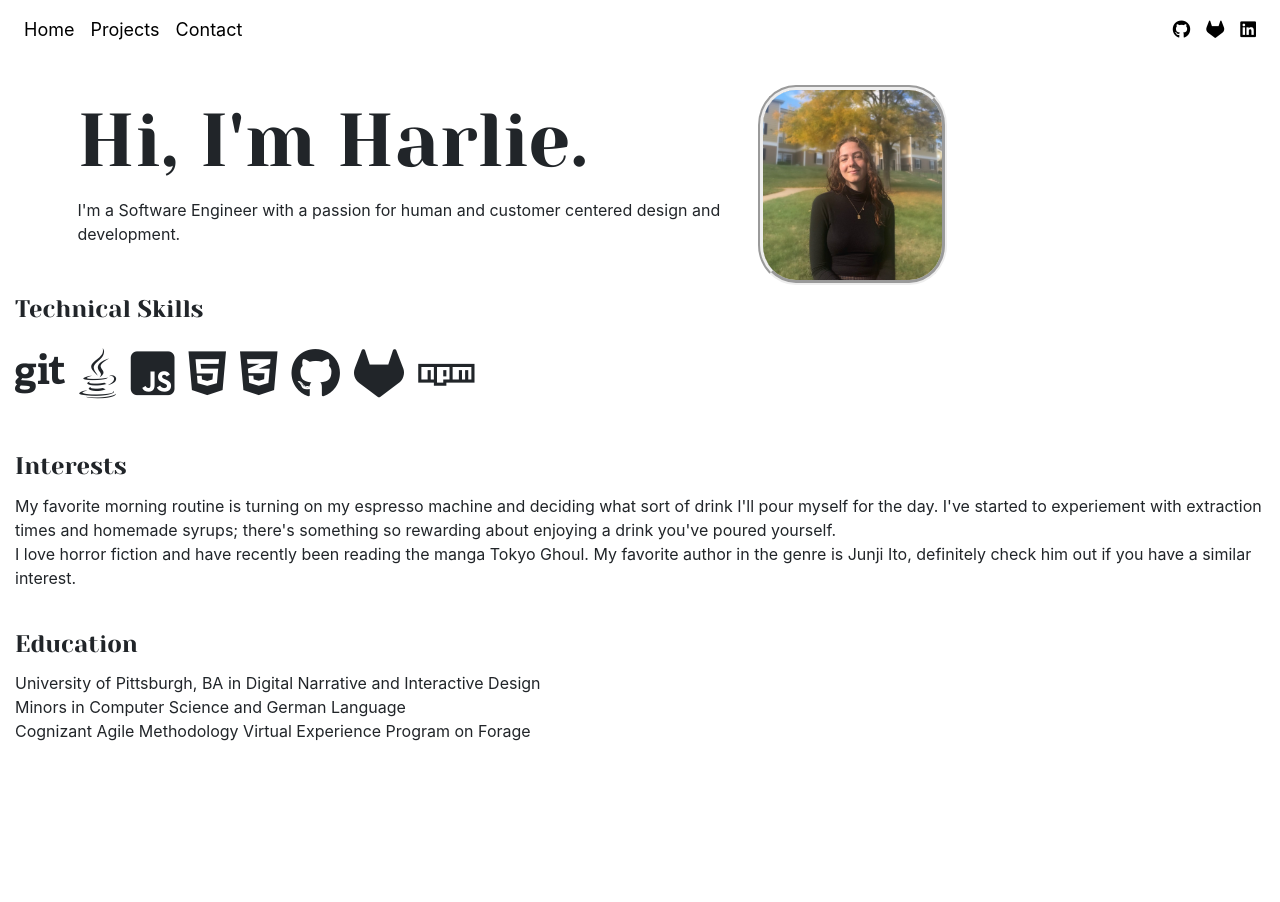
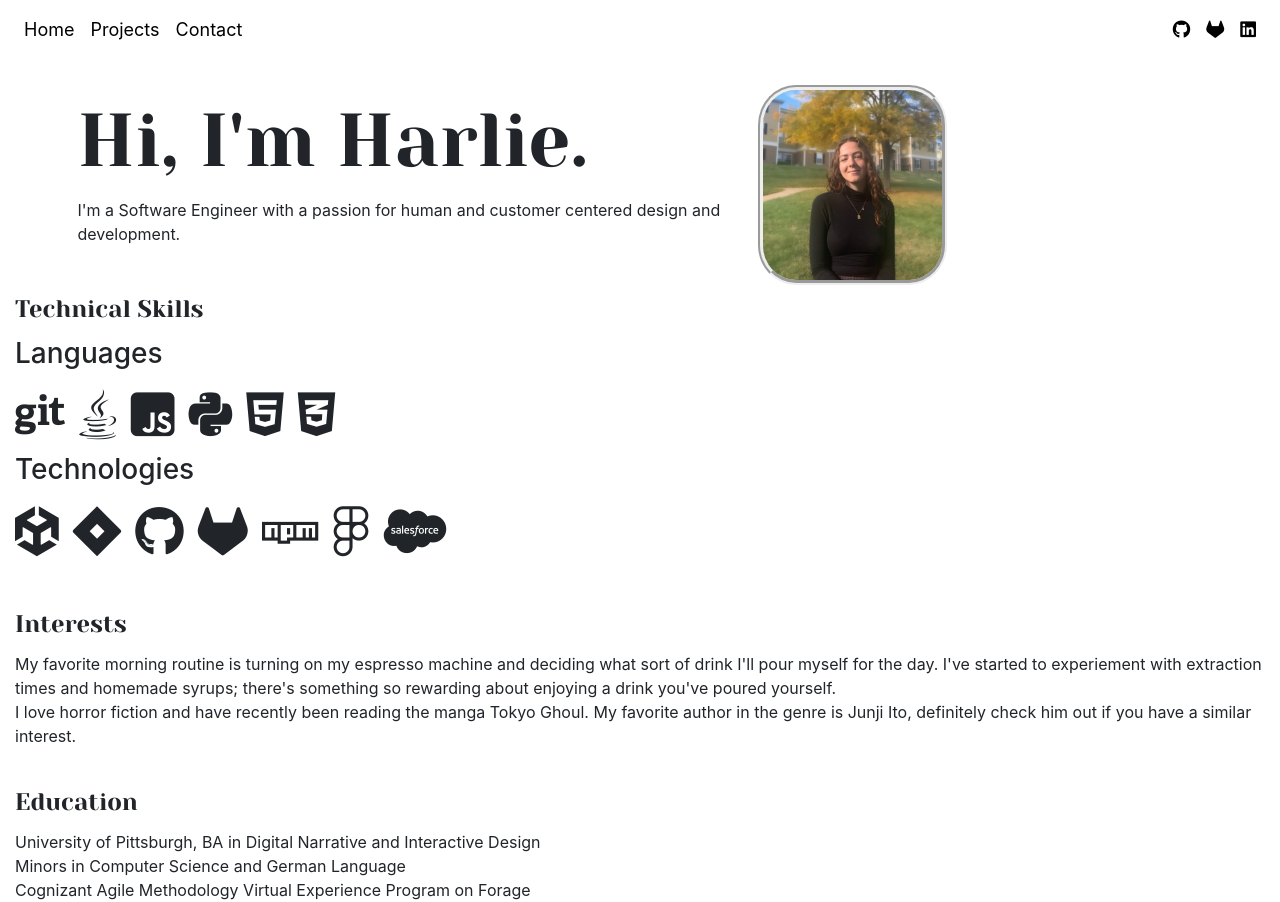
Before and after one commit to harcurcio/WebPortfolio, a plain HTML site: page index.html in a window 1280 px wide. Before the commit the page ends 800 px from the top, so only its background shows below. Drawn offline with nearby package versions, Linux system fonts and the light colour scheme.

Commit message:
Update index.html
created two section: languages and technologies

```diff
--- a/index.html
+++ b/index.html
@@ -39,14 +39,21 @@
 
         <div class="skills">
             <h2>Technical Skills</h2>
+            <h3>Languages</h3>
                 <i class="fa fa-git" aria-hidden="true"></i>
                 <i class="fab fa-java"></i>
                 <i class="fab fa-js-square"></i>
+                <i class="fa-brands fa-python"></i>
                 <i class="fab fa-html5"></i>
                 <i class="fab fa-css3-alt"></i>
+            <h3>Technologies</h3>
+                <i class="fa-brands fa-unity"></i>
+                <i class="fa-brands fa-jira"></i>
                 <i class="fa fa-github" aria-hidden="true"></i>
                 <i class="fa fa-gitlab" aria-hidden="true"></i>
                 <i class="fab fa-npm"></i>
+                <i class="fa-brands fa-figma"></i>
+                <i class="fa-brands fa-salesforce"></i>
         </div>
 
         <div class="interests">
```
Lines whose indentation alone changed are shown as unchanged.
